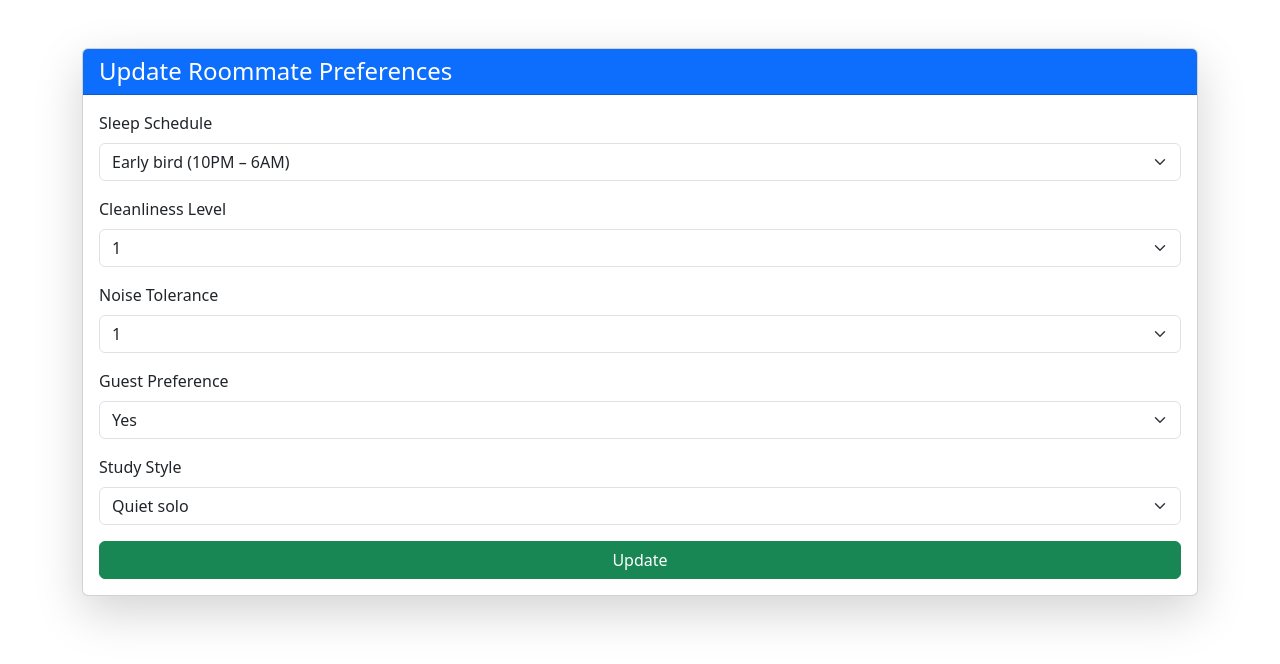
After one commit to 9lixir/dormalign-dbms-project, a Flask app: page /update_preferences in a window 1280 px wide. The commit adds this page. Shown: the top 664 px of the page. Run offline with Flask 3, Linux system fonts and the light colour scheme; the visitor is signed in with stand-in values (Sample User, id 1); data that the repository does not hold is empty; some libraries are stand-ins or nearby versions.

Commit message:
added an update preferences file

```diff
--- a/app.py
+++ b/app.py
@@ -56,7 +56,7 @@ def login():
 
         if user and check_password_hash(user[1], password):
             session["user_id"] = user[0]
-            return redirect("/dashboard")
+            return redirect("/")
         return redirect("/login")
 
     return render_template("login.html")
@@ -146,7 +146,7 @@ def dashboard():
     cur = conn.cursor()
 
     cur.execute("""
-        SELECT s.name, s.department, s.year, h.hostel_name,
+        SELECT s.student_id, s.name, s.department, s.year, h.hostel_name,
                l.sleep_time, l.study_style, l.cleanliness_level, l.noise_tolerance
         FROM student s
         JOIN hostel h ON s.hostel_id = h.hostel_id
@@ -162,21 +162,64 @@ def dashboard():
         return "<h2>No data found for this user.</h2>"
 
     student = {
-        "name": data[0],
-        "department": data[1],
-        "year": data[2],
-        "hostel_name": data[3]
+        "student_id": data[0],
+        "name": data[1],
+        "department": data[2],
+        "year": data[3],
+        "hostel_name": data[4]
     }
 
     preferences = {
-        "sleep_time": data[4],
-        "study_style": data[5],
-        "cleanliness_level": data[6],
-        "noise_tolerance": data[7]
+        "sleep_time": data[5],
+        "study_style": data[6],
+        "cleanliness_level": data[7],
+        "noise_tolerance": data[8]
     }
 
     return render_template("dashboard.html", student=student, preferences=preferences)
 
+@app.route("/update_preferences", methods=["GET", "POST"])
+def update_preferences():
+    if "user_id" not in session:
+        return redirect("/login")
+
+    student_id = session["user_id"]
+    conn = get_db_connection()
+    cur = conn.cursor()
+
+    # Get current preferences
+    cur.execute("SELECT * FROM lifestyle_preferences WHERE student_id=%s", (student_id,))
+    pref = cur.fetchone()
+
+    if request.method == "POST":
+        sleep_time = request.form.get("sleep_time")
+        cleanliness_level = request.form.get("cleanliness_level")
+        noise_tolerance = request.form.get("noise_tolerance")
+        guest_preference = request.form.get("guest_preference") == "True"
+        study_style = request.form.get("study_style")
+
+        # Update preferences
+        if pref:
+            cur.execute("""
+                UPDATE lifestyle_preferences
+                SET sleep_time=%s, cleanliness_level=%s, noise_tolerance=%s,
+                    guest_preference=%s, study_style=%s
+                WHERE student_id=%s
+            """, (sleep_time, cleanliness_level, noise_tolerance, guest_preference, study_style, student_id))
+        else:
+            cur.execute("""
+                INSERT INTO lifestyle_preferences (student_id, sleep_time, cleanliness_level, noise_tolerance, guest_preference, study_style)
+                VALUES (%s, %s, %s, %s, %s, %s)
+            """, (student_id, sleep_time, cleanliness_level, noise_tolerance, guest_preference, study_style))
+
+        conn.commit()
+        cur.close()
+        conn.close()
+        return redirect("/dashboard")
+
+    cur.close()
+    conn.close()
+    return render_template("update_preferences.html", pref=pref)
 
 if __name__ == "__main__":
     app.run(debug=True, host="0.0.0.0", port=5001)
--- a/templates/dashboard.html
+++ b/templates/dashboard.html
@@ -34,7 +34,11 @@
                     </div>
                 </div>
             </div>
-
+           {% if session["user_id"]|int == student.student_id %}
+            <form action="/update_preferences" method="GET">
+                <button type="submit" class="btn btn-primary btn-sm mt-3">Update Preferences</button>
+            </form>
+            {% endif %}
             <a href="/" class="btn btn-outline-dark mt-3">⬅ Home</a>
         </div>
 
--- /dev/null
+++ b/templates/update_preferences.html
@@ -0,0 +1,74 @@
+<!DOCTYPE html>
+    <html lang="en">
+    <head>
+        <meta charset="UTF-8">
+        <meta name="viewport" content="width=device-width, initial-scale=1.0">
+        <title>Update Preferences</title>
+        <link href="https://cdn.jsdelivr.net/npm/bootstrap@5.3.2/dist/css/bootstrap.min.css" rel="stylesheet">
+    </head>
+    <body>
+
+        <div class="container mt-5">
+            <div class="card shadow-lg">
+                <div class="card-header bg-primary text-white">
+                    <h4 class="mb-0">Update Roommate Preferences</h4>
+                </div>
+
+                <div class="card-body">
+                    <form method="POST">
+
+                        <div class="mb-3">
+                            <label class="form-label">Sleep Schedule</label>
+                            <select name="sleep_time" class="form-select">
+                                <option value="Early bird" {% if pref and pref[1] == "Early bird" %}selected{% endif %}>Early bird (10PM – 6AM)</option>
+                                <option value="Night owl" {% if pref and pref[1] == "Night owl" %}selected{% endif %}>Night owl (1AM – 9AM)</option>
+                                <option value="Flexible" {% if pref and pref[1] == "Flexible" %}selected{% endif %}>Flexible / Irregular</option>
+                            </select>
+                        </div>
+
+                        <div class="mb-3">
+                            <label class="form-label">Cleanliness Level</label>
+                            <select name="cleanliness_level" class="form-select">
+                                {% for i in range(1,6) %}
+                                <option value="{{ i }}" {% if pref and pref[2]|int == i %}selected{% endif %}>{{ i }}</option>
+                                {% endfor %}
+                            </select>
+                        </div>
+
+                        <div class="mb-3">
+                            <label class="form-label">Noise Tolerance</label>
+                            <select name="noise_tolerance" class="form-select">
+                                {% for i in range(1,6) %}
+                                <option value="{{ i }}" {% if pref and pref[3]|int == i %}selected{% endif %}>{{ i }}</option>
+                                {% endfor %}
+                            </select>
+                        </div>
+
+                        <div class="mb-3">
+                            <label class="form-label">Guest Preference</label>
+                            <select name="guest_preference" class="form-select">
+                                <option value="True" {% if pref and pref[4] %}selected{% endif %}>Yes</option>
+                                <option value="False" {% if pref and not pref[4] %}selected{% endif %}>No</option>
+                            </select>
+                        </div>
+
+                        <div class="mb-3">
+                            <label class="form-label">Study Style</label>
+                            <select name="study_style" class="form-select">
+                                <option value="Quiet solo" {% if pref and pref[5] == "Quiet solo" %}selected{% endif %}>Quiet solo</option>
+                                <option value="Group study" {% if pref and pref[5] == "Group study" %}selected{% endif %}>Group study</option>
+                                <option value="Music allowed" {% if pref and pref[5] == "Music allowed" %}selected{% endif %}>Music allowed</option>
+                                <option value="Flexible" {% if pref and pref[5] == "Flexible" %}selected{% endif %}>Flexible</option>
+                            </select>
+                        </div>
+
+                        <button type="submit" class="btn btn-success w-100">Update</button>
+
+                    </form>
+                </div>
+            </div>
+        </div>
+
+        <script src="https://cdn.jsdelivr.net/npm/bootstrap@5.3.2/dist/js/bootstrap.bundle.min.js"></script>
+</body>
+</html>
```
Also changed, not shown: templates/index.html (indentation only), templates/register.html (indentation only), templates/roommate_form.html (indentation only).
